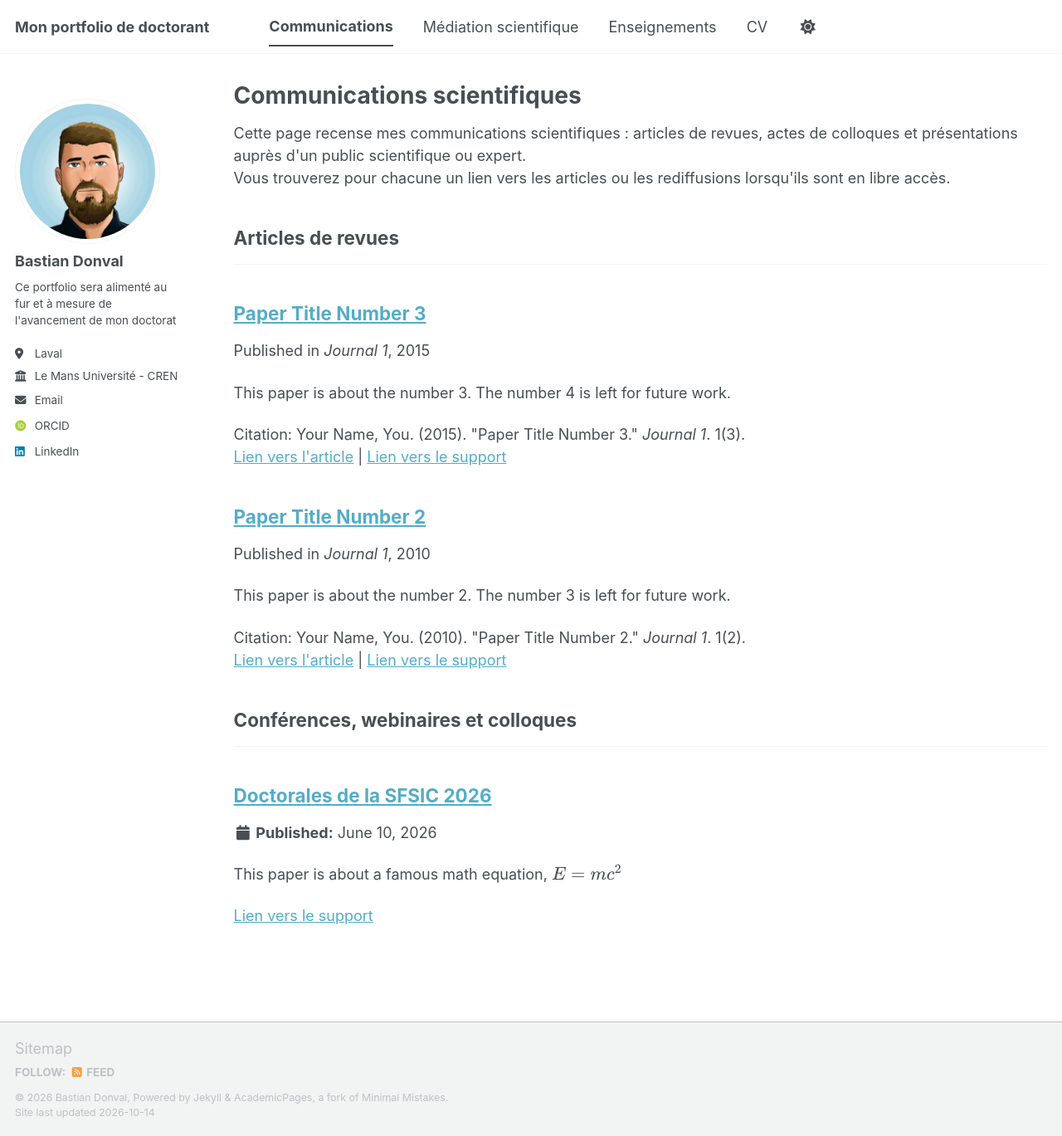
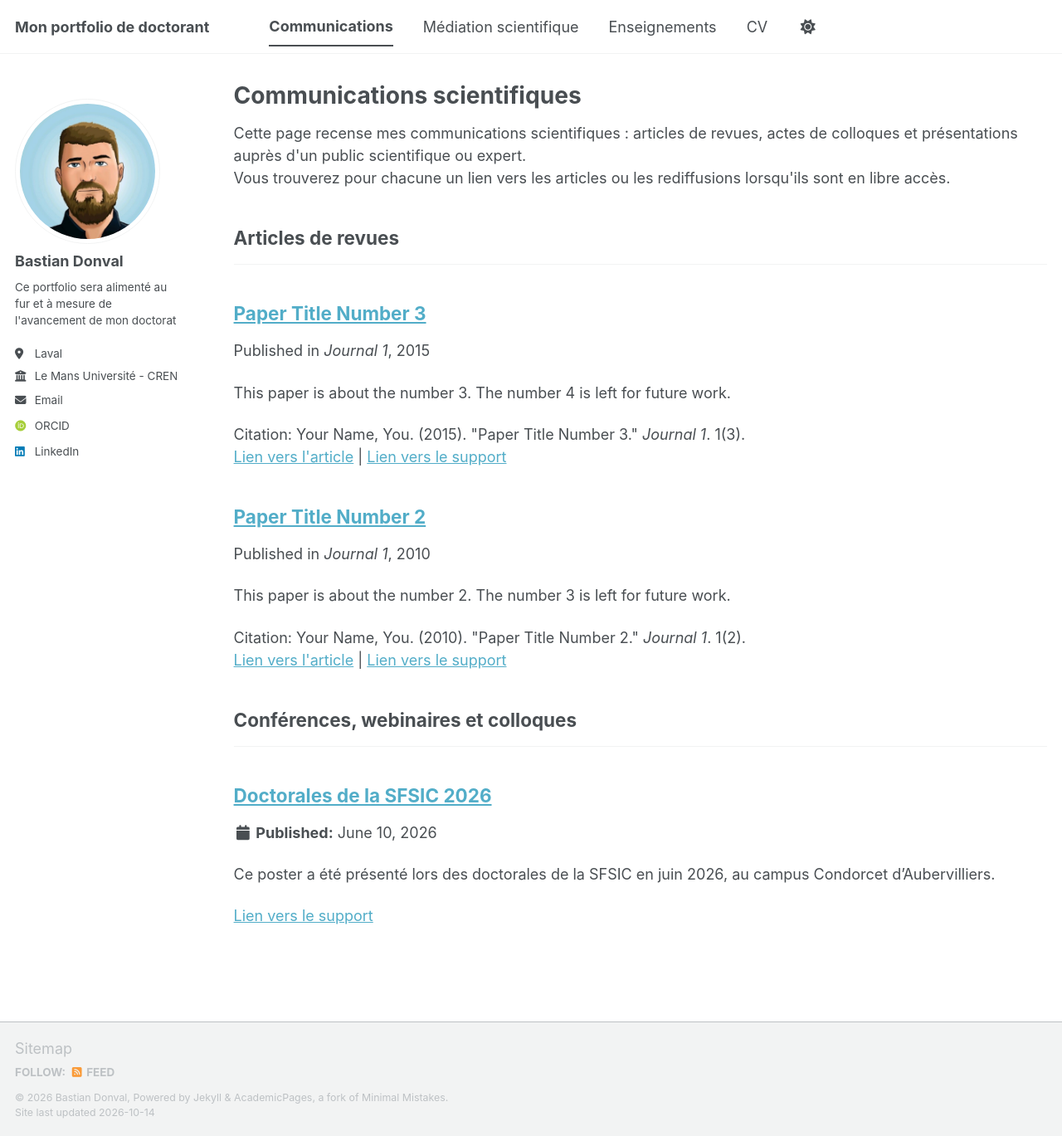
Before and after one commit to BDonval/bdonval_page.github.io, a Jekyll site: the page built from _pages/publications.html, in a window 1280 px wide and 1369 px high. Shown: the whole window at 83% size. Built offline with Jekyll 4.4.1, drawn with Linux system fonts in a browser that asks for light colours; some web fonts are replaced; a script bundle is joined from its source files by our own code; library files that are not in the unit come from our copies.

Commit message:
Revise excerpt and slides URL in publication metadata
Updated the excerpt and slides URL for the paper.

```diff
--- a/_publications/2025-06-08-paper-title-number-5.md
+++ b/_publications/2025-06-08-paper-title-number-5.md
@@ -3,10 +3,10 @@
 collection: publications
 category: conferences
 permalink: /publication/Doctorales-SFSIC-2026
-excerpt: 'This paper is about a famous math equation, $$E=mc^2$$'
+excerpt: "Ce poster a été présenté lors des doctorales de la SFSIC en juin 2026, au campus Condorcet d'Aubervilliers."
 date: 2026-06-10
 venue:
-slidesurl: 'https://academicpages.github.io/files/Poster-de-recherche-SFSIC.pdf'
+slidesurl: 'files/Poster-de-recherche-SFSIC.pdf'
 citation:
 ---
 Les 8, 9, et 10 juin 2026 se sont tenues les doctorales de la Société Française des Sciences de l'Information et de la Communication, au campus Condorcet d'Aubervilliers. Cet évènement regroupant chercheurs en SIC et mettant les doctorants à l'honneur était l'occasion pour ceux en première année de thèse de présenter leur recherche sous la forme d'un poster exposé pendant les trois jours.
```
